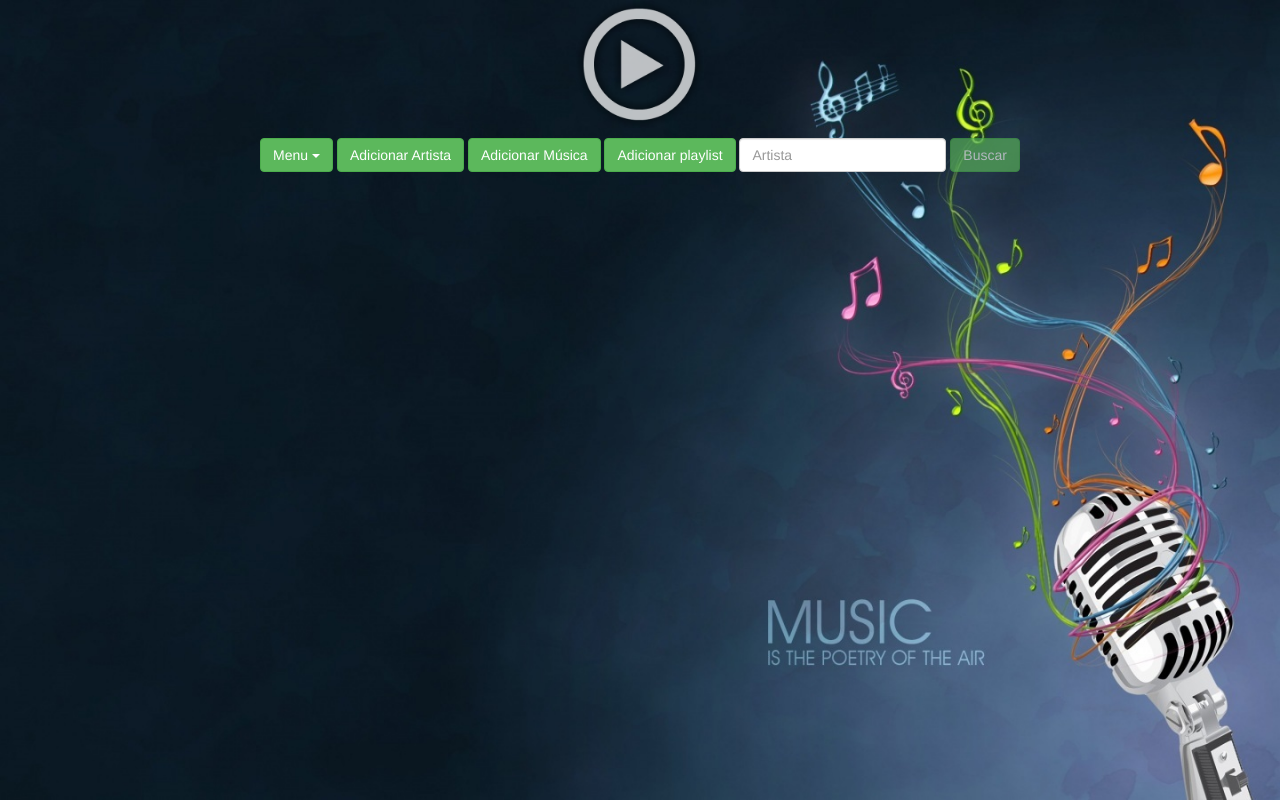
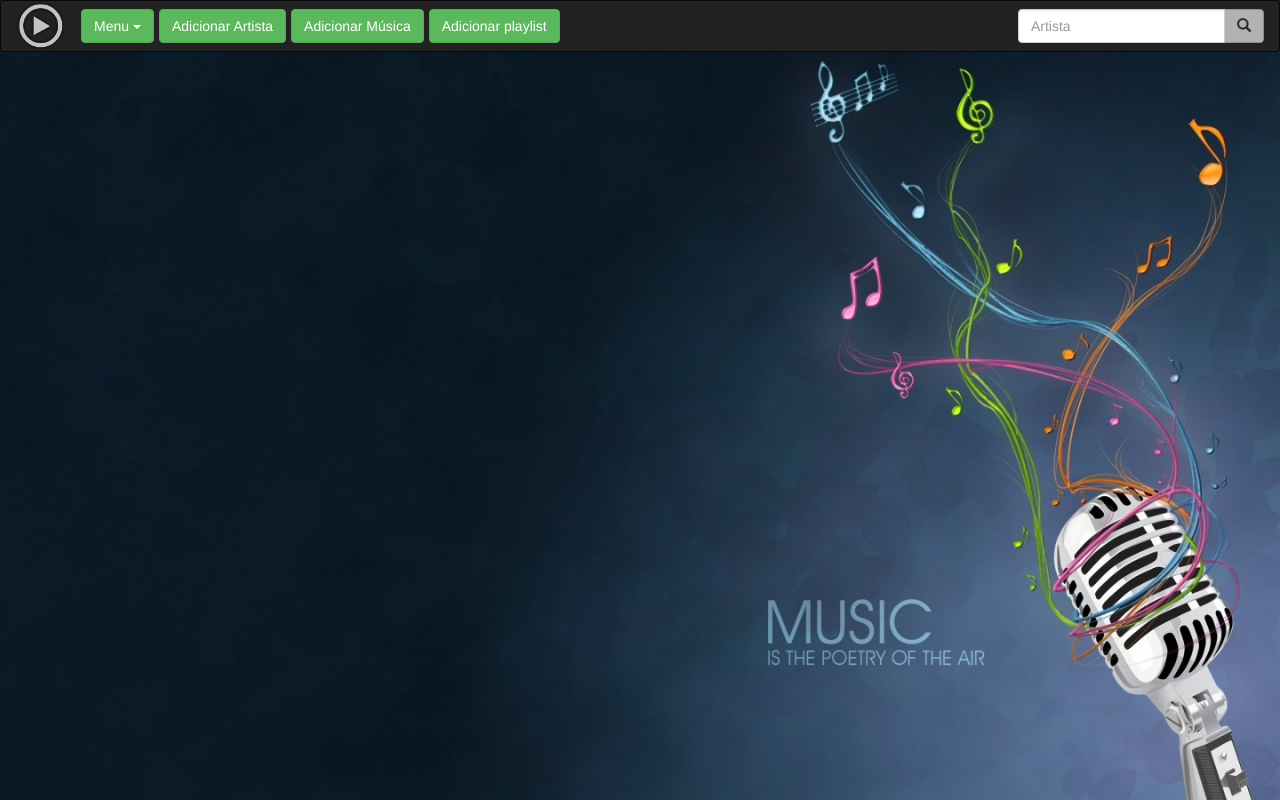
Before and after one commit to volneygs/SI, a plain HTML site: page Lab01/index.html in a window 1280 px wide. Drawn offline with nearby package versions, Linux system fonts and the light colour scheme.

Commit message:
alterações no layout

```diff
--- a/Lab01/app.js
+++ b/Lab01/app.js
@@ -23,6 +23,7 @@ app.controller("ispotifaiCtrl", function($scope){
 
       delete $scope.musicaAdd;
     }
+
 
     $scope.removeMusicaPlaylist = function(musicaPlaylist){
 
--- a/Lab01/index.html
+++ b/Lab01/index.html
@@ -13,14 +13,17 @@
   </head>
 
   <body class="topoPagina" ng-controller="ispotifaiCtrl">
-    <div style="text-align:center">
-      <img style="width: 130px; height: 130px"src="Images/icone.png" alt="Ispotifai">
+    <nav class="navbar navbar-inverse">
+      <div class="container-fluid">
+        <div class="navbar-header">
+          <a class="navbar-brand" href="#">
+            <img style="width: 50px; height:-300px; vspace:3px; hspace:3px; align:left; margin-top: -15px" src="Images/icone.png">
+          </a>
         </div>
-
-    <form style="text-align: center" class="navbar-form" role="search">
-      <div class="form-group">
+        <ul class="nav navbar-nav">
+          <li class="active">
             <div class="btn-group">
-          <button type="button" class="btn btn-success dropdown-toggle" data-toggle="dropdown" aria-haspopup="true" aria-expanded="false">
+              <button type="button" class="botoesNav btn btn-success dropdown-toggle" data-toggle="dropdown" aria-haspopup="true" aria-expanded="false">
                 Menu <span class="caret"></span>
               </button>
               <ul class="dropdown-menu">
@@ -31,15 +34,27 @@
                 <li><a href="#" ng-click="alteraMenu(6)">Playlists</a></li>
               </ul>
             </div>
-        <button class="btn btn-success" type="button" name="button" ng-click="alteraMenu(1)">Adicionar Artista</button>
-        <button class="btn btn-success" type="button" name="button" ng-click="alteraMenu(2)">Adicionar Música</button>
-        <button class="btn btn-success" type="button" name="button" ng-click="alteraMenu(5)">Adicionar playlist</button>
+          </li>
+          <li><button class="botoesNav btn btn-success" type="button" name="button" ng-click="alteraMenu(1)">Adicionar Artista</button></li>
+          <li><button class="botoesNav btn btn-success" type="button" name="button" ng-click="alteraMenu(2)">Adicionar Música</button></li>
+          <li><button class="botoesNav btn btn-success" type="button" name="button" ng-click="alteraMenu(5)">Adicionar playlist</button></li>
+        </ul>
+        <form class="navbar-form navbar-right">
+          <div class="input-group">
             <input type="text" class="form-control" placeholder="Artista" ng-model="procurado.nome">
-        <button ng-disabled="!procurado.nome" type="submit" class="btn btn-success my-2 my-sm-0" ng-click="procuraArtista(procurado)">Buscar</button>
+            <div class="input-group-btn">
+              <button class="btn btn-default" type="submit" ng-disabled="!procurado.nome" ng-click="procuraArtista(procurado)">
+                <i class="glyphicon glyphicon-search"></i>
+              </button>
+            </div>
           </div>
         </form>
+      </div>
+    </nav>
+    <div class="container" ng-show="menuNovaPlaylist">
 
-    <div class="container" ng-show="menuNovaPlaylist">
+      <h3 style="text-align: center; font-weight: bold">Adicionar Playlist</h3>
+
       <div class="botoes">
         <input style="margin-top: 5px" class="form-control" type="text" placeholder="Nome" ng-model="playlist.nome">
         <button style="margin-top: 5px" class="btn-block btn btn-success" style="width: 400px; margin-right: auto" type="button" ng-click="criaPlaylist(playlist)">Adicionar</button>
@@ -47,15 +62,18 @@
     </div>
 
     <div class="container" ng-show="menuArtista">
+      <h3 style="text-align: center; font-weight: bold">Adicionar Artista</h3>
       <div class="botoes">
         <input style="margin-top: 5px" class="form-control" type="text" placeholder="Nome" ng-model="artista.nome">
         <input style="margin-top: 5px" class="form-control" type="text" placeholder="Imagem" ng-model="artista.imagem">
         <button style="margin-top: 5px" class="btn-block btn btn-success" style="width: 400px; margin-right: auto" type="button" ng-disabled="!artista.nome" ng-click="adicionarArtista(artista)">Adicionar</button>
+        {{artista}}
       </div>
     </div>
     <div class="container" ng-show="menuMusica">
+      <h3 style="text-align: center; font-weight: bold">Adicionar Música</h3>
       <div class="botoes">
-        <input style="margin-top: 5px" class="form-control" type="text" placeholder="Nome" ng-model="musica.nome">
+        <input style="margin-top: 5px" class="form-control" type="text" placeholder="Nome" ng-model="musicxa.nome">
         <input style="margin-top: 5px" class="form-control" type="text" placeholder="Artista" ng-model="musica.artista">
         <input style="margin-top: 5px" class="form-control" type="text" placeholder="Álbum" ng-model="musica.album">
         <input style="margin-top: 5px" class="form-control" type="text" placeholder="Ano de Lançamento" ng-model="musica.anoDeLancamento">
@@ -178,7 +196,7 @@
       </div>
     </div>
 
-    <div class="container">
+    <div style="color: black" class="container">
       <!-- Modal -->
       <div class="modal fade" id="myModalPlaylist" role="dialog">
         <div class="modal-dialog">
--- a/Lab01/style.css
+++ b/Lab01/style.css
@@ -32,3 +32,8 @@
   margin-top: 5px;
 
 }
+
+.botoesNav{
+  margin-top: 8px;
+  margin-left: 5px;
+}
```
Lines whose indentation alone changed are shown as unchanged.
